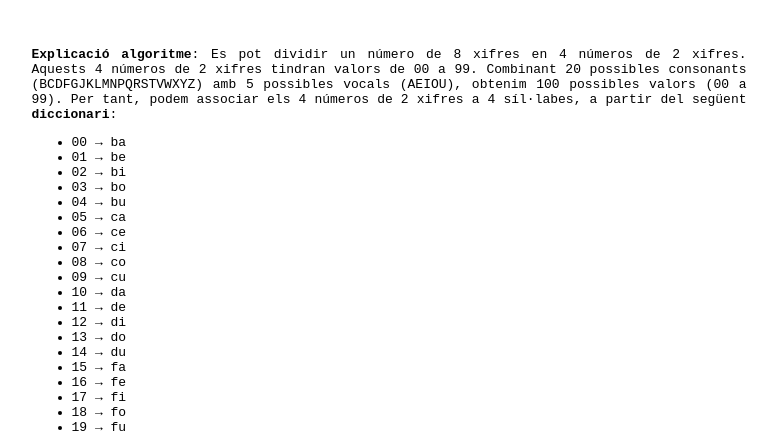
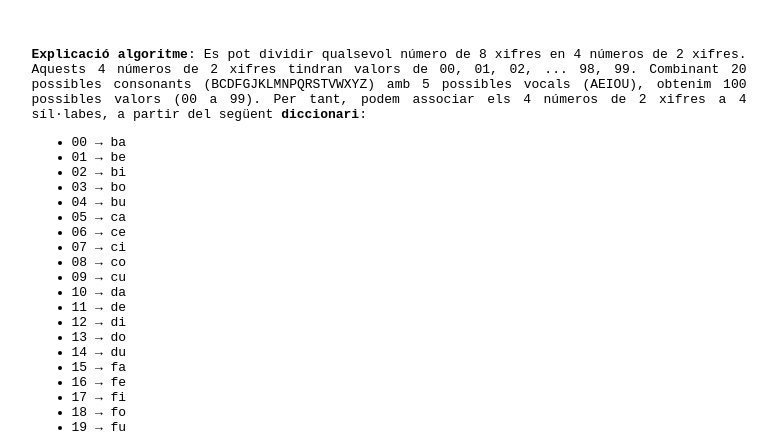
Before and after one commit to holalluis/dni, a plain HTML site: page index.html in a window 1280 px wide. Shown: the part 289-721 px from the top of the page, without its empty margins (251-1029 px from the left). Drawn offline with Linux system fonts and the light colour scheme.

Commit message:
polint codi 2

```diff
--- a/index.html
+++ b/index.html
@@ -70,8 +70,8 @@
 <div style=margin-top:50px>
 	<p>
 		<b>Explicació algoritme</b>:
-		Es pot dividir un número de 8 xifres en 4 números de 2 xifres.
-		Aquests 4 números de 2 xifres tindran valors de 00 a 99.
+		Es pot dividir qualsevol número de 8 xifres en 4 números de 2 xifres.
+		Aquests 4 números de 2 xifres tindran valors de 00, 01, 02, ... 98, 99.
 		Combinant 20 possibles consonants
 		(BCDFGJKLMNPQRSTVWXYZ)
 		amb 5 possibles vocals
@@ -83,7 +83,7 @@
 		<script>
 			var i=0;
 			slbs.forEach(s=>{
-				var index = i<10 ? "0"+i : i;
+				var index=i<10?"0"+i:i;
 				document.write("<li>"+index+" &rarr; "+s);
 				i++;
 			});
@@ -91,7 +91,7 @@
 	</ul>
 </div>
 
-<div style=margin-bottom:50px></div>
+<!--espai--><div style=margin-bottom:50px></div>
 
 <p style=color:#666;font-size:11px;margin:5px>
 	Nota: aquesta web no fa servir cookies, i no guarda cap tipus d'informació.  <br>
```
